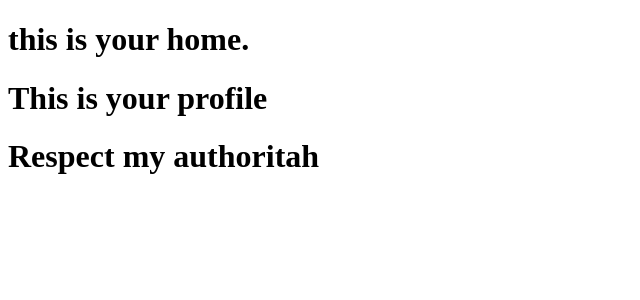
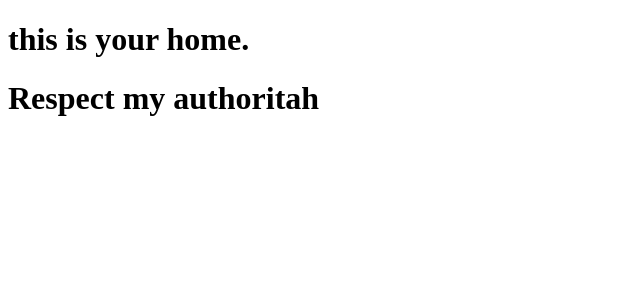
Before and after one commit to jamesjenkinsjr/react-learning-auth0, a React (Create React App) app: page / in a window 1280 px wide. Shown: the top 300 px of the page, without its empty margins (0-640 px from the left). Built offline with nearby package versions, Linux system fonts and the light colour scheme.

Commit message:
Add route for home and profile

```diff
--- a/package.json
+++ b/package.json
@@ -4,7 +4,8 @@
   "private": true,
   "dependencies": {
     "react": "^16.3.0",
-    "react-dom": "^16.3.0"
+    "react-dom": "^16.3.0",
+    "react-router-dom": "^4.2.2"
   },
   "devDependencies": {
     "react-scripts": "1.1.3"
--- a/src/App.js
+++ b/src/App.js
@@ -1,14 +1,15 @@
 import React, { Component } from 'react';
 import Home from './components/Home';
 import Profile from './components/Profile';
+import { Route } from 'react-router-dom';
 import './App.css';
 
 class App extends Component {
   render() {
     return (
       <div >
-        <Home />
-        <Profile />
+        <Route path='/' exact component={Home} />
+        <Route path='/profile/:id' exact component={Profile} />
         <h1>Respect my authoritah</h1>
       </div>
     );
--- a/src/index.js
+++ b/src/index.js
@@ -3,6 +3,12 @@ import ReactDOM from 'react-dom';
 import './index.css';
 import App from './App';
 import registerServiceWorker from './registerServiceWorker';
+import { BrowserRouter as Router } from 'react-router-dom';
 
-ReactDOM.render(<App />, document.getElementById('root'));
+ReactDOM.render(
+    <Router>
+        <App />
+    </Router>,
+    document.getElementById('root')
+);
 registerServiceWorker();
```
Also changed, not shown: 1 other file (tests, documents, lock files or other folders).
